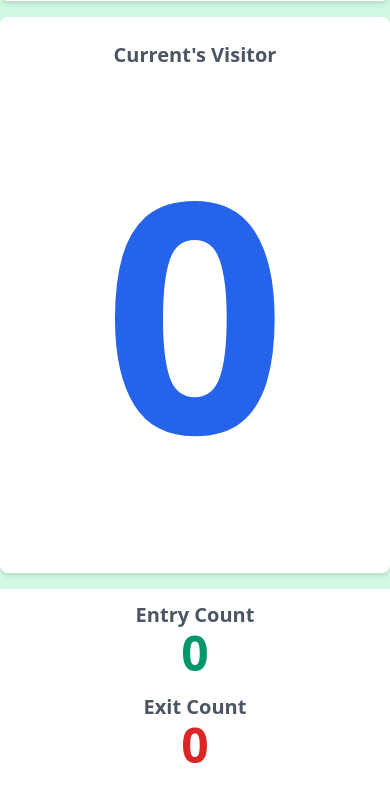
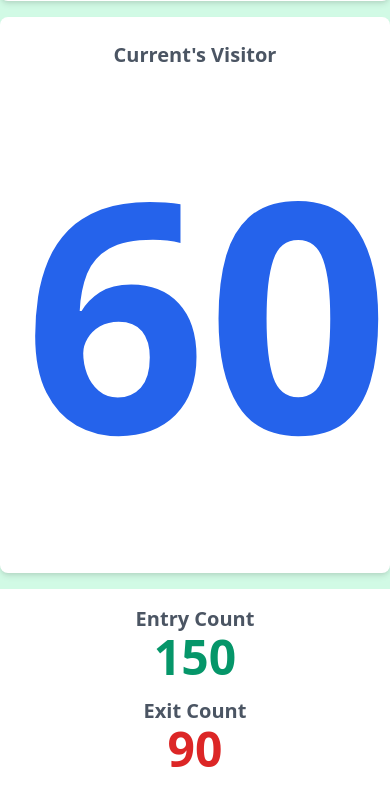
Before and after one commit to adibalthoriq/crowded-btp, a Flask app: page / in a window 390 px wide. Shown: the part 544-1349 px from the top of the page. Before the commit the page ends 1307 px from the top, so only its background shows below. Run offline with Flask 3, Linux system fonts and the light colour scheme.

Commit message:
a little troubleshooting

```diff
--- a/app.py
+++ b/app.py
@@ -15,8 +15,8 @@ app = Flask(__name__, static_folder='static')
 model = YOLO('head.pt')  # Path to your YOLO model
 entry_line_position = 320
 exit_line_position = 160
-entry_count = 0
-exit_count = 0
+entry_count = 150
+exit_count = 90
 resize_width = 640   # Ubah sesuai kebutuhan
 resize_height = 480  # Ubah sesuai kebutuhan
 
@@ -95,7 +95,7 @@ counted_on_entry = set()
 counted_on_exit = set()
 
 # Video capture
-# videopath = "E:\Kuliah\Telkom\Kuliah\StasRG\Kawah putih\dokumentasi\survei 2\VID_20241122_114524.mp4"
+# videopath = "IMG_20241122_114318957_BURST0005.jpg"
 cap = cv2.VideoCapture(0)
 
 def detect_direction(object_id, cy, prev_cy):
--- a/templates/index.html
+++ b/templates/index.html
@@ -58,18 +58,16 @@
     </div>
 
     <!-- Count -->
-    <footer class="bg-white shadow-md">
-        <div class="container justify-between items-center p-3">
-            <div class="grid grid-cols-1 md:grid-cols-2 gap-4 mb-4">
-                <div class="text-center">
+    <footer class = "bg-white p-4">
+        <div class="flex flex-col md:flex-row gap-4 mb-4">
+                <div class="text-center md:w-1/2">
                     <h3 class="text-xl text-gray-600 font-semibold">Entry Count</h3>
                     <p class="text-5xl font-bold text-green-600" id="entry-count">0</p>
                 </div>
-                <div class="text-center">
+                <div class="text-center md:w-1/2">
                     <h3 class="text-xl text-gray-600 font-semibold">Exit Count</h3>
                     <p class="text-5xl font-bold text-red-600" id="exit-count">0</p>
                 </div>
-            </div>
         </div>
     </footer>
 </body> </html>
```
